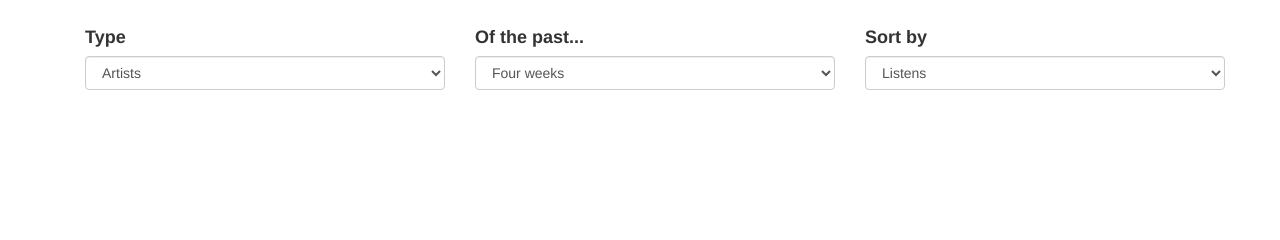
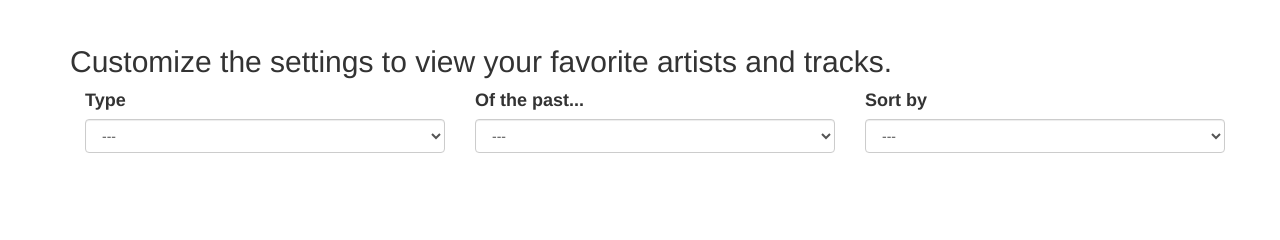
Before and after one commit to Fa-zz/spotify-analyzer-webapp-summer-23, a Flask app: template app/templates/userdata/profile.html in a window 1280 px wide. Shown: the part 112-352 px from the top of the page. Run offline with Flask 3, Linux system fonts and the light colour scheme; the template is opened without the code that fills it: values that come from a table or form of the project are taken from there, others are empty; some libraries are stand-ins or nearby versions.

Commit message:
Dropdown form now has none option, also moved some things around

```diff
--- a/app/templates/userdata/profile.html
+++ b/app/templates/userdata/profile.html
@@ -10,6 +10,7 @@
 </div>
 <br>
 
+<h2>Customize the settings to view your favorite artists and tracks.</h2>
 <div class="container">
     <form method="POST" id="user-form">
         <div class="row">
--- a/app/userdata/forms.py
+++ b/app/userdata/forms.py
@@ -1,12 +1,10 @@
 from flask_wtf import FlaskForm
 from wtforms import SelectField
-DD_TYPE_CHOICES = [('artists', 'Artists'), ('tracks', 'Tracks')]
-# DD_NUMBER_CHOICES = [('disp_5', '5'), ('disp_10', '10'), ('disp_15', '15')]
-DD_TIME_FRAME_CHOICES = [('short_term', 'Four weeks'), ('medium_term', 'Six months'), ('long_term', 'All time')]
-DD_SORT_CHOICES = [('your listens', 'Listens'), ('popularity', 'Popularity')]
+DD_TYPE_CHOICES = [('none', '---'), ('artists', 'Artists'), ('tracks', 'Tracks')]
+DD_TIME_FRAME_CHOICES = [('none', '---'), ('short_term', 'Four weeks'), ('medium_term', 'Six months'), ('long_term', 'All time')]
+DD_SORT_CHOICES = [('none', '---'), ('your listens', 'Listens'), ('popularity', 'Popularity')]
 
 class DropdownForm(FlaskForm):
     dd_type = SelectField('Type', choices=DD_TYPE_CHOICES, default=None)
-    # dd_number = SelectField('# to Display', choices=DD_NUMBER_CHOICES)
     dd_time_frame = SelectField('Of the past...', choices=DD_TIME_FRAME_CHOICES, default=None)
     dd_sort = SelectField('Sort by', choices=DD_SORT_CHOICES, default=None)
--- a/app/userdata/views.py
+++ b/app/userdata/views.py
@@ -63,7 +63,8 @@ def profile():
 
     my_form = DropdownForm()
 
-    if request.method == 'POST':
+    if request.method == 'POST' and \
+            ('none' not in request.form.get('dd_type') and 'none' not in request.form.get('dd_time_frame') and 'none' not in request.form.get('dd_sort')):
         selected_dd_type = request.form.get('dd_type')
         selected_dd_time_frame = request.form.get('dd_time_frame')
         selected_dd_sort = request.form.get('dd_sort')
```
